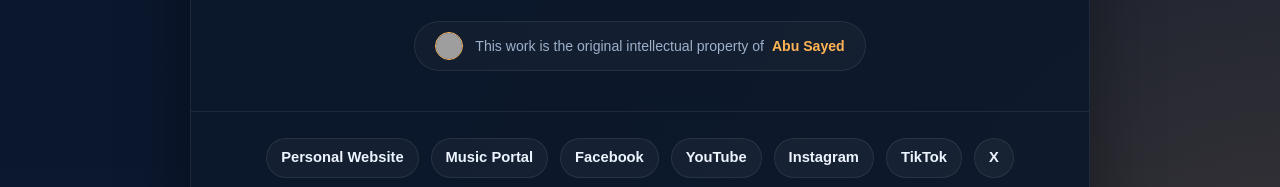
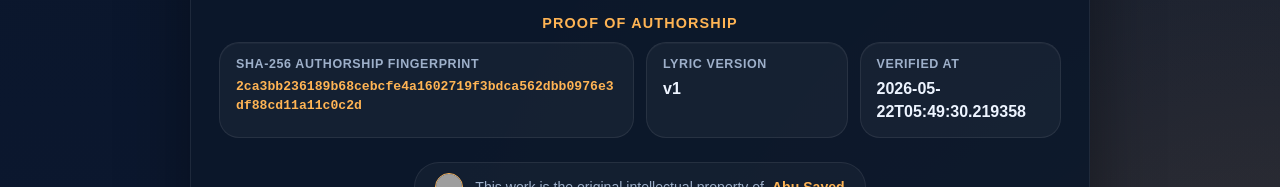
Before and after one commit to ImAbuSayed/blue-aint-your-color, a plain HTML site: page index.html in a window 1280 px wide. Shown: the part 2381-2568 px from the top of the page. Drawn offline with Linux system fonts and the light colour scheme; grey boxes are pictures that could not be loaded.

Commit message:
feat: update song assets v1 with signed GPG commit [verified]

```diff
--- a/index.html
+++ b/index.html
@@ -14,9 +14,9 @@
     <meta name="keywords" content="Blue Ain’t Your Color, Abu Sayed lyrics, original song lyrics, Abu Sayed original song, Abu Sayed lyricist, Abu Sayed composer, Abu Sayed songwriter, official lyrics">
     <meta name="robots" content="index,follow,max-snippet:-1,max-image-preview:large,max-video-preview:-1">
     <meta name="referrer" content="strict-origin-when-cross-origin">
-    <meta name="description" content="Official documentation of lyrics for &#x27;Blue Ain’t Your Color&#x27;, a signature song by Abu Sayed, showcasing his original songwriting and composition.">
+    <meta name="description" content="Official lyrics for &#x27;Blue Ain’t Your Color&#x27;, an original song written, composed, created, and owned by Abu Sayed.">
     <meta property="og:title" content="Blue Ain’t Your Color - Original Lyrics by Abu Sayed">
-    <meta property="og:description" content="Official documentation of lyrics for &#x27;Blue Ain’t Your Color&#x27;, a signature song by Abu Sayed, showcasing his original songwriting and composition.">
+    <meta property="og:description" content="Official lyrics for &#x27;Blue Ain’t Your Color&#x27;, an original song written, composed, created, and owned by Abu Sayed.">
     <meta property="og:type" content="music.song">
     <meta property="og:url" content="https://imabusayed.github.io/blue-aint-your-color/">
     <meta property="og:site_name" content="Abu Sayed Music">
@@ -24,7 +24,7 @@
     <meta name="last-modified" content="2026-05-19 07:42:19">
     <meta name="twitter:card" content="summary_large_image">
     <meta name="twitter:title" content="Blue Ain’t Your Color - Original Lyrics by Abu Sayed">
-    <meta name="twitter:description" content="Official documentation of lyrics for &#x27;Blue Ain’t Your Color&#x27;, a signature song by Abu Sayed, showcasing his original songwriting and composition.">
+    <meta name="twitter:description" content="Official lyrics for &#x27;Blue Ain’t Your Color&#x27;, an original song written, composed, created, and owned by Abu Sayed.">
     <link rel="canonical" href="https://imabusayed.github.io/blue-aint-your-color/">
     <link rel="sitemap" type="application/xml" title="Sitemap" href="https://imabusayed.github.io/blue-aint-your-color/sitemap.xml">
     <link rel="author" href="https://github.com/ImAbuSayed">
@@ -100,7 +100,7 @@
       "@id": "https://imabusayed.github.io/blue-aint-your-color#webpage",
       "url": "https://imabusayed.github.io/blue-aint-your-color/",
       "name": "Blue Ain’t Your Color - Original Lyrics by Abu Sayed",
-      "description": "Official documentation of lyrics for 'Blue Ain’t Your Color', a signature song by Abu Sayed, showcasing his original songwriting and composition.",
+      "description": "Official lyrics for 'Blue Ain’t Your Color', an original song written, composed, created, and owned by Abu Sayed.",
       "isPartOf": {
         "@id": "https://music.abusayed.com.bd/#website"
       },
@@ -537,7 +537,7 @@
 
         <div class="controls">
             <button class="btn-speak" id="speakBtn" title="Read the lyrics aloud"><span id="speakText">Read Aloud</span></button>
-            <a href="https://music.abusayed.com.bd/Licensing/?https://imabusayed.github.io/blue-aint-your-color/" class="btn-license" title="Get licensing for this song" target="_blank">Secure Licensing Rights for Blue Ain’t Your Color</a>
+            <a href="https://music.abusayed.com.bd/Licensing/?https://imabusayed.github.io/blue-aint-your-color/" class="btn-license" title="Get licensing for this song" target="_blank">Get a Licensing Quote for Blue Ain’t Your Color</a>
 
         </div>
         <br>
@@ -612,6 +612,26 @@
             <div class="meta-card">
                 <span class="meta-label">Publisher</span>
                 <strong>Abu Sayed Music</strong>
+            </div>
+
+                </div>
+            </div>
+
+            <div class="details-block">
+                <div class="details-title">Proof of Authorship</div>
+                <div class="meta-grid">
+
+            <div class="meta-card" style="grid-column: span 2;">
+                <span class="meta-label">SHA-256 Authorship Fingerprint</span>
+                <strong style="word-break: break-all; font-family: monospace; font-size: 0.82rem; color: var(--accent);">2ca3bb236189b68cebcfe4a1602719f3bdca562dbb0976e3df88cd11a11c0c2d</strong>
+            </div>
+            <div class="meta-card">
+                <span class="meta-label">Lyric Version</span>
+                <strong>v1</strong>
+            </div>
+            <div class="meta-card">
+                <span class="meta-label">Verified At</span>
+                <strong>2026-05-22T05:49:30.219358</strong>
             </div>
 
                 </div>
```
Also changed, not shown: excerpts/Bridge-Preview.txt (added), excerpts/Chorus-Preview.txt (added), excerpts/Final-Chorus-Preview.txt (added), excerpts/Hook-Preview.txt (added), excerpts/Post-Chorus-2-Preview.txt (added), excerpts/Post-Chorus-Preview.txt (added), excerpts/Pre-Chorus-2-Preview.txt (added), excerpts/Pre-Chorus-Preview.txt (added), excerpts/Verse-1-Preview.txt (added), excerpts/Verse-2-Preview.txt (added), hashes.txt (added), llms.txt, lyrics_backup/2026-05-22_blue-aint-your-color-v1.txt (added), manifest.json (added), 1 other file.
